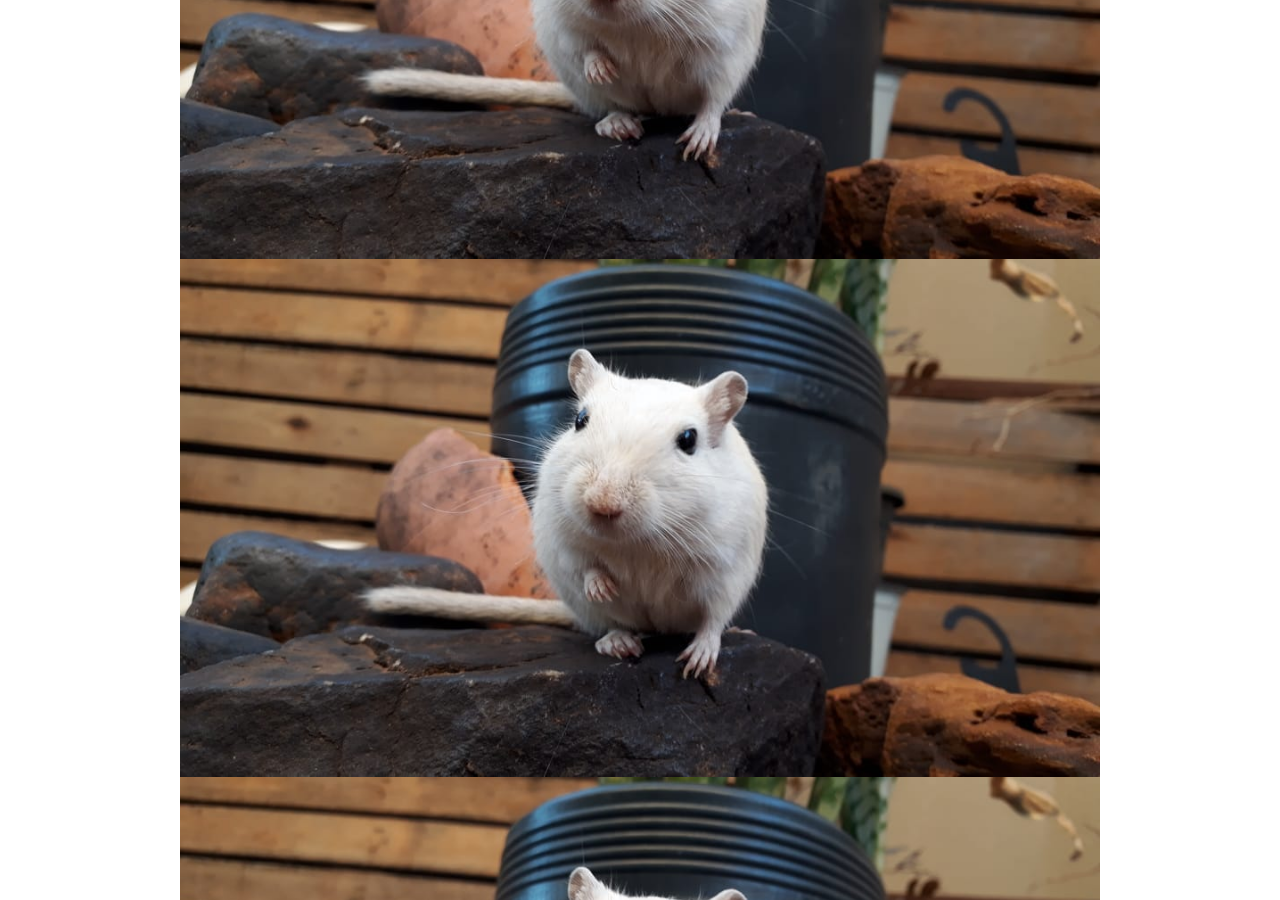
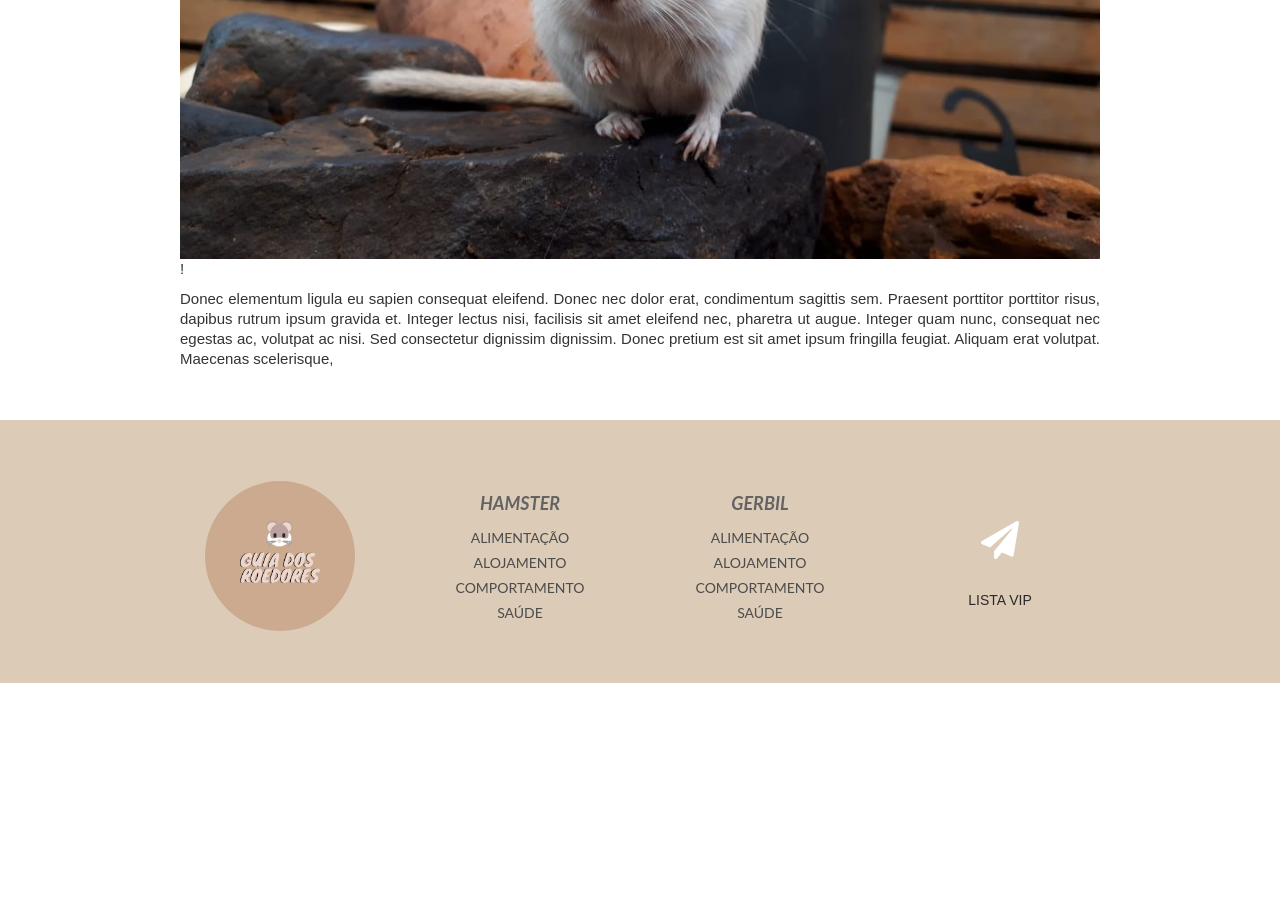
Before and after one commit to guiaDosRoedores/guiaDosRoedores, a Jekyll site: the page built from _posts/2019-01-30-mix-de-rações.md, in a window 1280 px wide and 900 px high, scrolled down 1434 px. Built offline with Jekyll 4.4.1, drawn with Linux system fonts in a browser that asks for light colours; after the commit the page ends 2117 px from its top, so only the background shows below that.

Commit message:
Update from Forestry.io - Updated mix-de-rações.md

```diff
--- a/_posts/2019-01-30-mix-de-rações.md
+++ b/_posts/2019-01-30-mix-de-rações.md
@@ -9,6 +9,6 @@ date: 2019-01-30 17:01:11 -0200
 ---
 Lorem ipsum dolor sit amet, consectetur adipisicing elit, sed do eiusmod tempor incididunt ut labore et dolore magna aliqua. Ut enim ad minim veniam, quis nostrud exercitation ullamco laboris nisi ut aliquip ex ea commodo consequat. Duis aute irure dolor in reprehenderit in voluptate velit esse cillum dolore eu fugiat nulla pariatur. Excepteur sint occaecat cupidatat non proident, sunt in culpa qui officia deserunt mollit anim id est laborum.
 
-![](/images/gerbil1.jpg) ![](/images/gerbil1.jpg)![](/images/gerbil1.jpg)
+![](/images/gerbil1.jpg)!
 
 Donec elementum ligula eu sapien consequat eleifend. Donec nec dolor erat, condimentum sagittis sem. Praesent porttitor porttitor risus, dapibus rutrum ipsum gravida et. Integer lectus nisi, facilisis sit amet eleifend nec, pharetra ut augue. Integer quam nunc, consequat nec egestas ac, volutpat ac nisi. Sed consectetur dignissim dignissim. Donec pretium est sit amet ipsum fringilla feugiat. Aliquam erat volutpat. Maecenas scelerisque,
```
